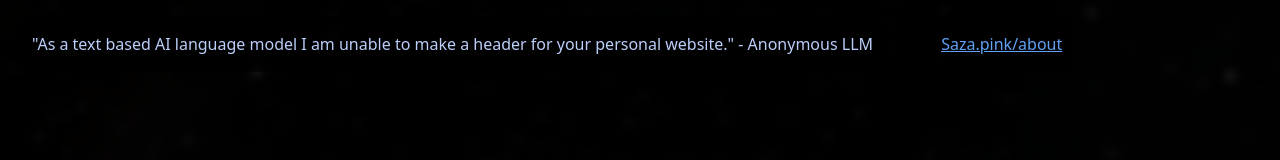
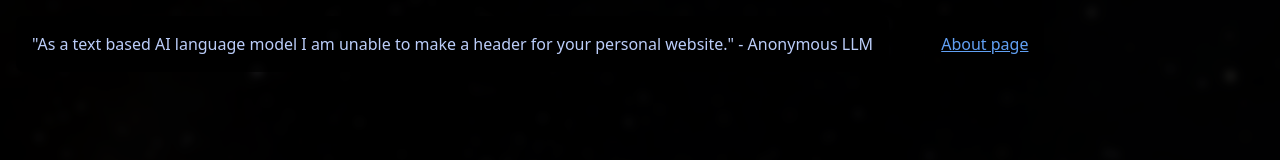
Before and after one commit to SazaGitHub/MeWebsite, a SvelteKit app: page / in a window 1280 px wide. Shown: the top 160 px of the page. Built offline with nearby package versions, Linux system fonts and the light colour scheme.

Commit message:
AAAAAAAAAAAAAAAHHHHHHHHHHHHHHHH

```diff
--- a/src/routes/+page.svelte
+++ b/src/routes/+page.svelte
@@ -8,7 +8,7 @@
 <Card>"As a text based AI language model I am unable to make a header for your personal website." - Anonymous LLM</Card>
 
 <Card>
-    <a href="/about">Saza.pink/about</a>
+    <a href="/about">About page</a>
 </Card>
 
 <style>
```
Also changed, not shown: 1 other file (tests, documents, lock files or other folders).
